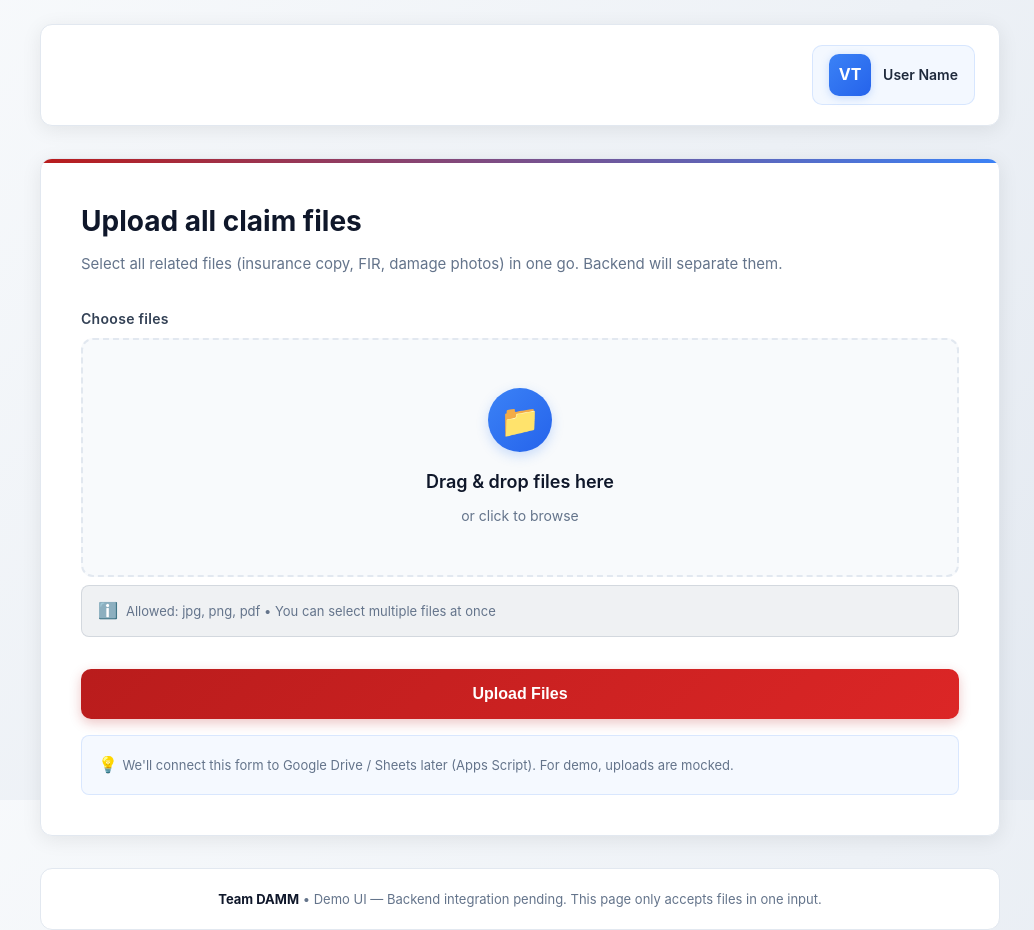
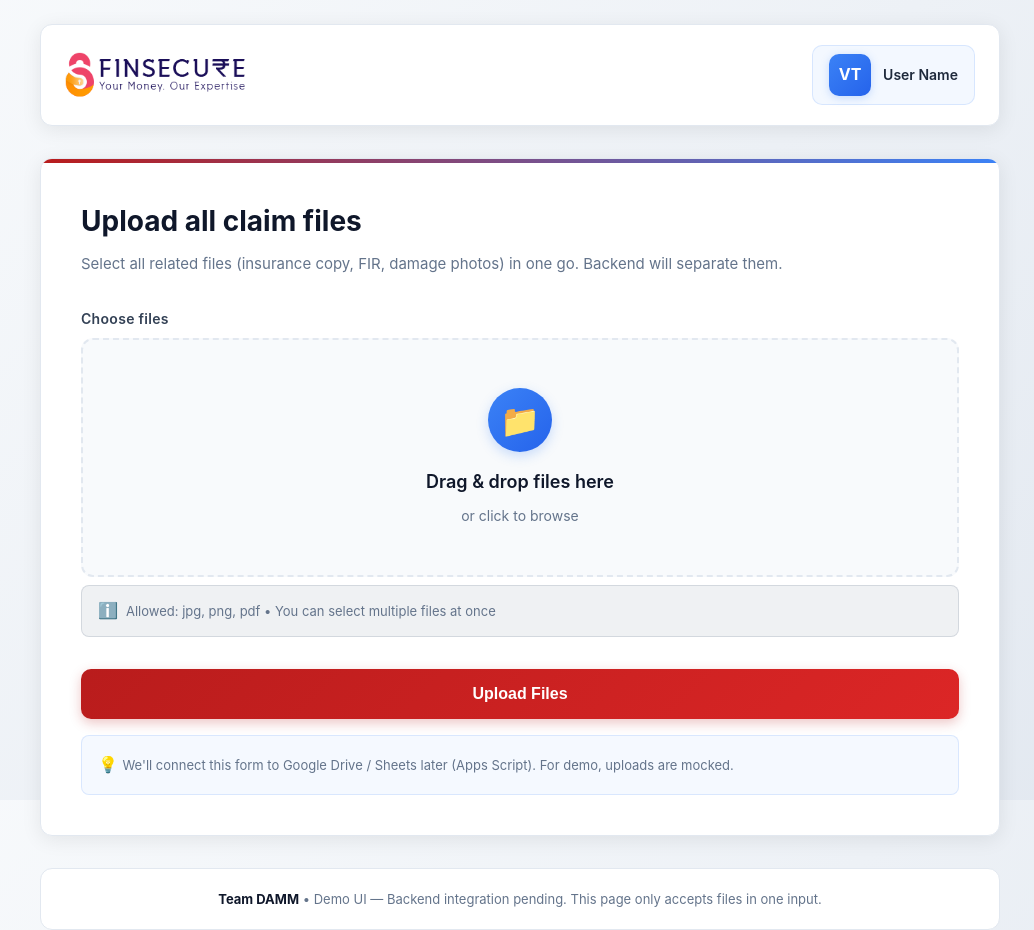
Before and after one commit to ShUbHaMHiReMaT/Synapse-damn-, a plain HTML site: page upload.html in a window 1280 px wide. Shown: the whole page, without its empty margins (120-1154 px from the left). Drawn offline with Linux system fonts and the light colour scheme.

Commit message:
href changes

```diff
--- a/upload.html
+++ b/upload.html
@@ -52,7 +52,7 @@
       align-items: center;
       height: 60px;
       width: 220px;
-      background: url('logo.png') no-repeat left center;
+      background: url('./assets/images/logo.png') no-repeat left center;
       background-size: contain;
       transition: transform 0.3s ease, opacity 0.3s ease;
     }
```
Also changed, not shown: admin.html (+1 -1 lines).
